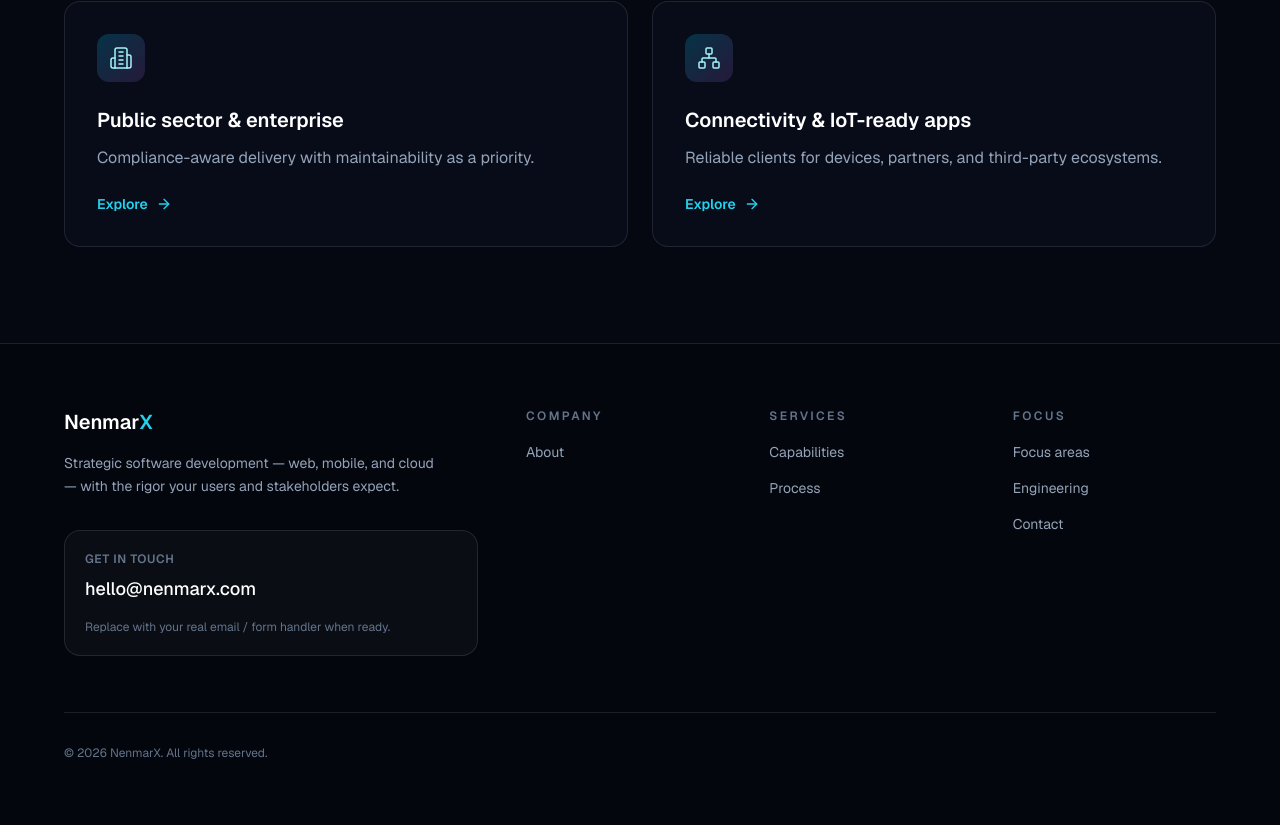
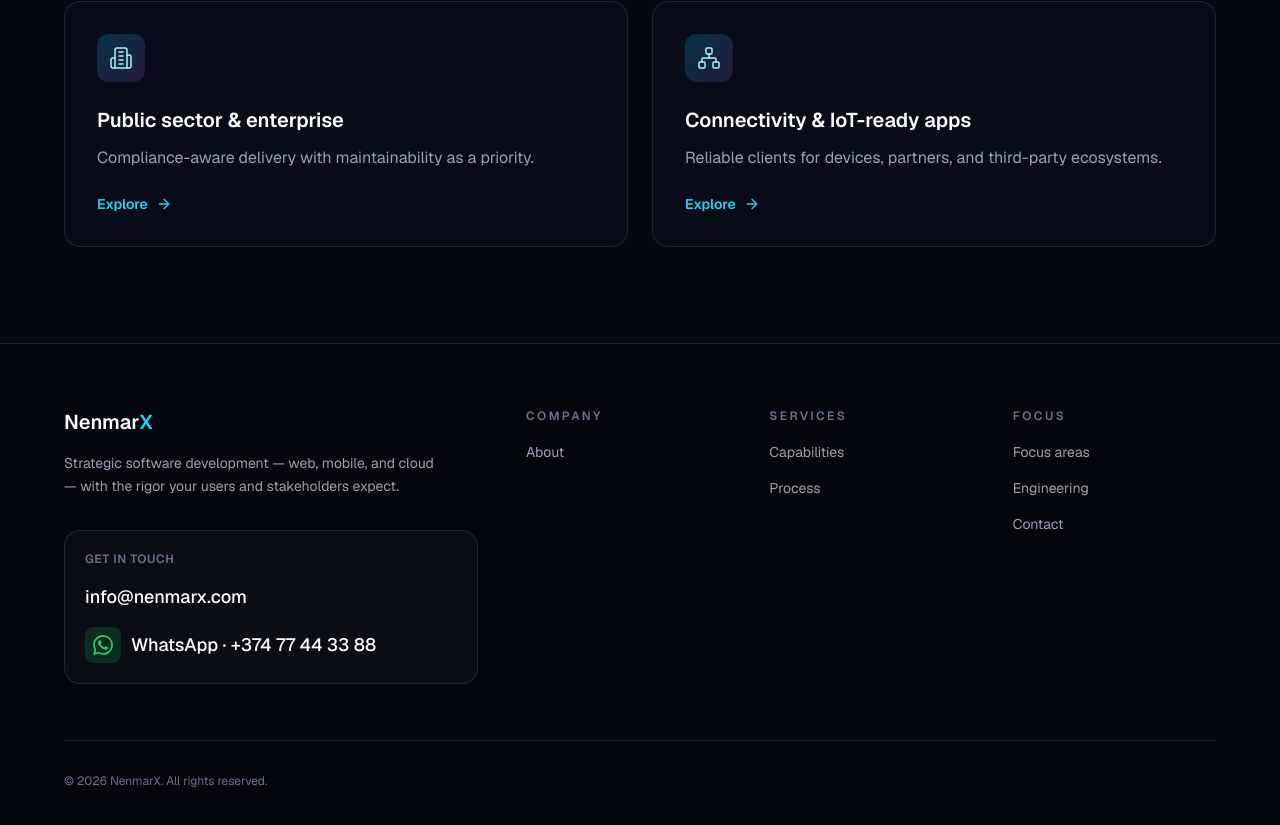
Before and after one commit to vahandeveloper/NenmarX_Front, a Next.js app: page / in a window 1280 px wide. Shown: the part 2641-3466 px from the top of the page. Built offline with nearby package versions, Linux system fonts and the light colour scheme.

Commit message:
Update SiteFooter component: added contact email and WhatsApp link for improved user engagement.

```diff
--- a/src/components/home/SiteFooter.tsx
+++ b/src/components/home/SiteFooter.tsx
@@ -1,4 +1,8 @@
 import Link from "next/link";
+
+const CONTACT_EMAIL = "info@nenmarx.com";
+const WHATSAPP_E164 = "37477443388";
+const WHATSAPP_URL = `https://wa.me/${WHATSAPP_E164}`;
 
 const cols = [
   {
@@ -44,15 +48,35 @@
               <p className="text-xs font-semibold uppercase tracking-wider text-slate-500">
                 Get in touch
               </p>
-              <a
-                href="mailto:hello@nenmarx.com"
-                className="mt-2 block text-lg font-medium text-white hover:text-cyan-300"
-              >
-                hello@nenmarx.com
-              </a>
-              <p className="mt-4 text-xs text-slate-500">
-                Replace with your real email / form handler when ready.
-              </p>
+              <div className="mt-4 flex flex-col gap-4">
+                <a
+                  href={`mailto:${CONTACT_EMAIL}`}
+                  className="text-lg font-medium text-white transition hover:text-cyan-300"
+                >
+                  {CONTACT_EMAIL}
+                </a>
+                <a
+                  href={WHATSAPP_URL}
+                  target="_blank"
+                  rel="noopener noreferrer"
+                  className="inline-flex items-center gap-2.5 text-lg font-medium text-white transition hover:text-emerald-300"
+                  aria-label="Chat on WhatsApp"
+                >
+                  <span
+                    className="inline-flex h-9 w-9 shrink-0 items-center justify-center rounded-lg bg-[#25D366]/15 text-[#25D366]"
+                    aria-hidden
+                  >
+                    <svg
+                      xmlns="http://www.w3.org/2000/svg"
+                      viewBox="0 0 24 24"
+                      className="h-5 w-5 fill-current"
+                    >
+                      <path d="M17.472 14.382c-.297-.149-1.758-.867-2.03-.967-.273-.099-.471-.148-.67.15-.197.297-.767.966-.94 1.164-.173.199-.347.223-.644.075-.297-.15-1.255-.463-2.39-1.475-.883-.788-1.48-1.761-1.653-2.059-.173-.297-.018-.458.13-.606.134-.133.298-.347.446-.52.149-.174.198-.298.298-.497.099-.198.05-.371-.025-.52-.075-.149-.669-1.612-.916-2.207-.242-.579-.487-.5-.669-.51-.173-.008-.371-.01-.57-.01-.198 0-.52.074-.792.372-.272.297-1.04 1.016-1.04 2.479 0 1.462 1.065 2.875 1.213 3.074.149.198 2.096 3.2 5.077 4.487.709.306 1.262.489 1.694.625.712.227 1.36.195 1.871.118.571-.085 1.758-.719 2.006-1.413.248-.694.248-1.289.173-1.413-.074-.124-.272-.198-.57-.347m-5.421 7.403h-.004a9.87 9.87 0 01-5.031-1.378l-.361-.214-3.741.982.998-3.648-.235-.374a9.86 9.86 0 01-1.51-5.26c.001-5.45 4.436-9.884 9.888-9.884 2.64 0 5.122 1.03 6.988 2.898a9.825 9.825 0 012.893 6.994c-.003 5.45-4.435 9.884-9.885 9.884m8.413-18.297A11.815 11.815 0 0012.05 0C5.495 0 .16 5.335.157 11.892c0 2.096.547 4.142 1.588 5.945L.057 24l6.305-1.654a11.882 11.882 0 005.683 1.448h.005c6.554 0 11.89-5.335 11.893-11.893a11.821 11.821 0 00-3.48-8.413z" />
+                    </svg>
+                  </span>
+                  WhatsApp · +374 77 44 33 88
+                </a>
+              </div>
             </div>
           </div>
 
```
